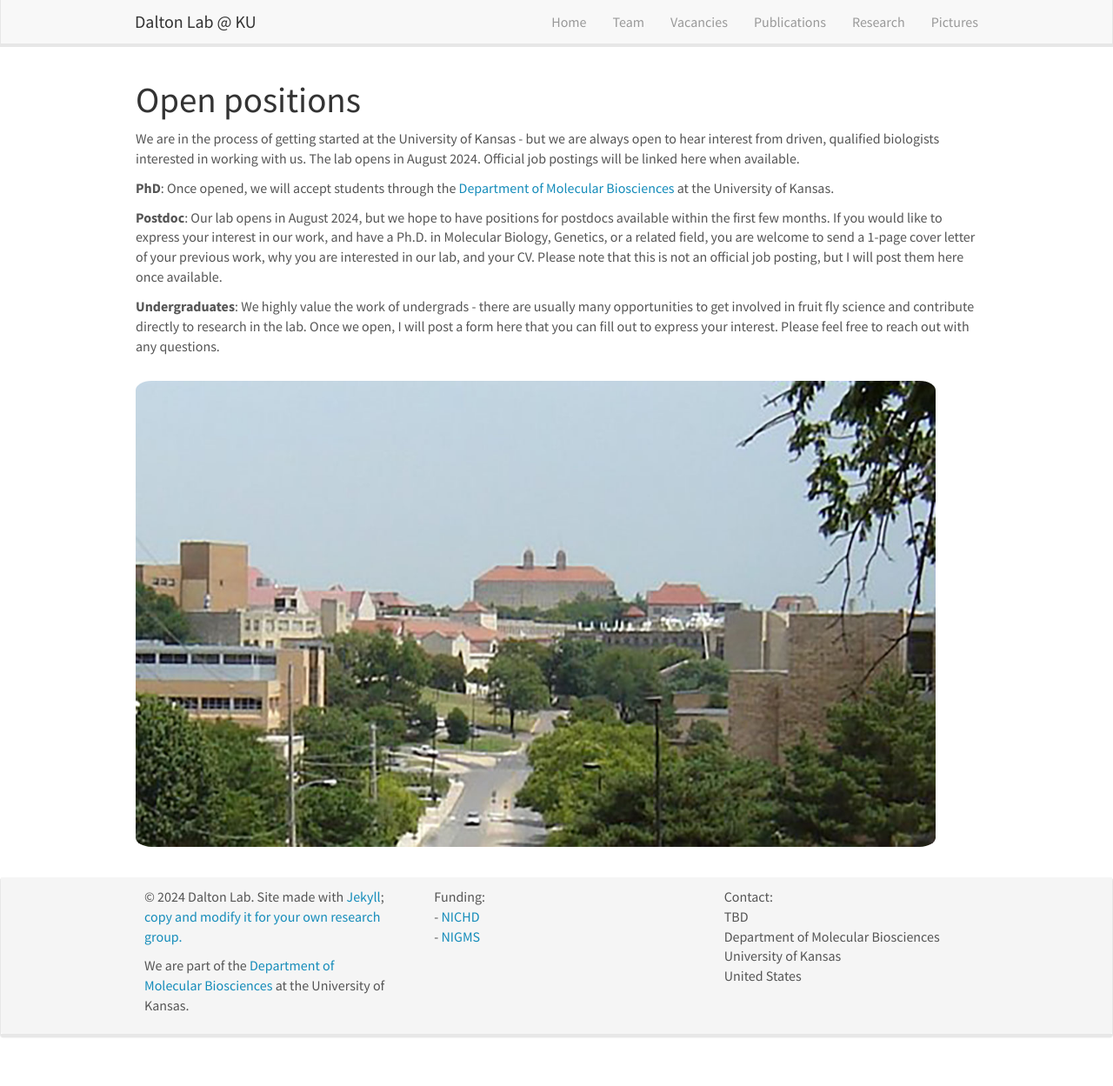
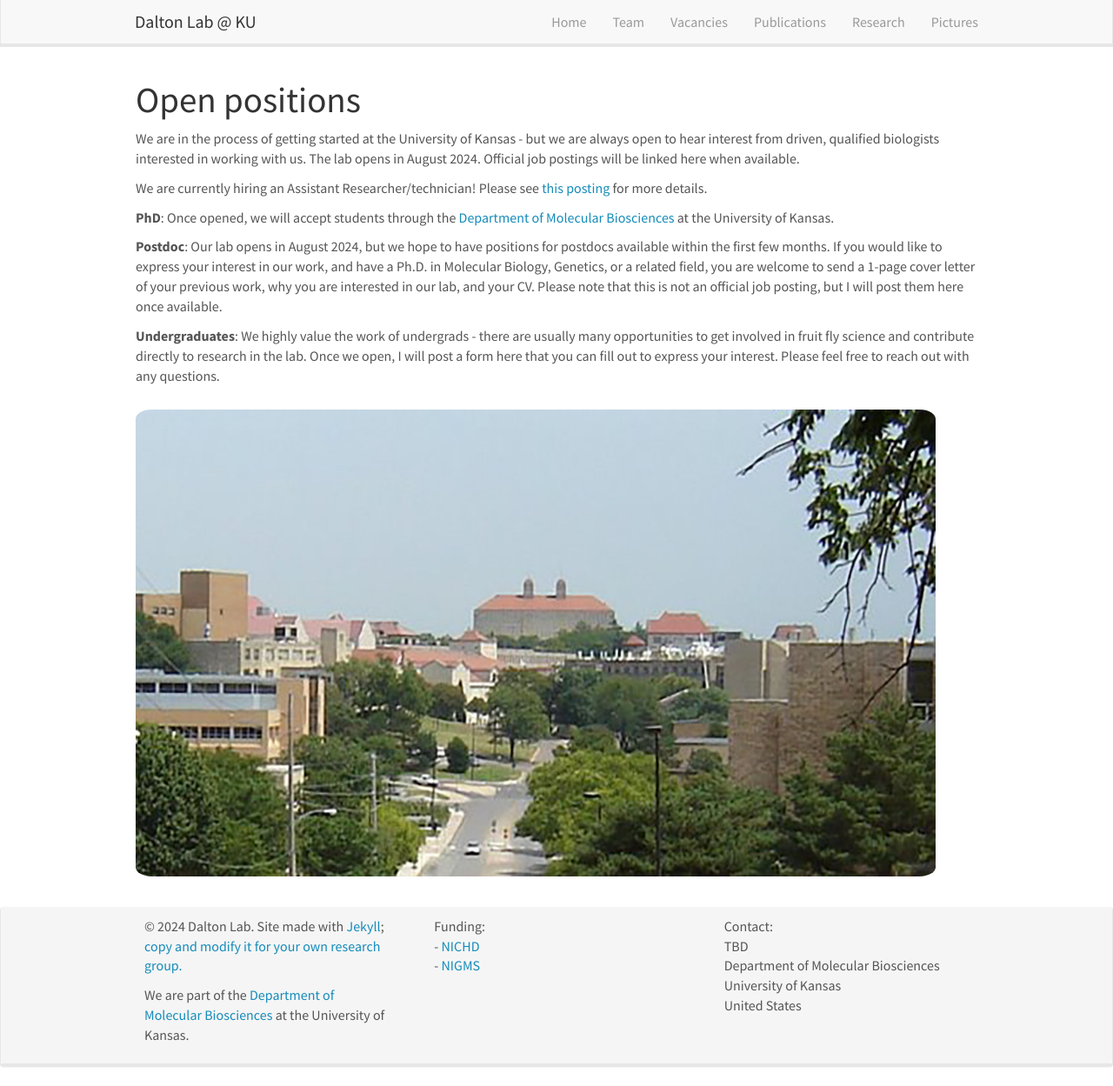
Before and after one commit to hansmdalton/hansmdalton.github.io, a Jekyll site: the page built from _pages/openings.md, in a window 1280 px wide and 1249 px high. Shown: the whole window at 87% size. Built offline with Jekyll 4.4.1, drawn with Linux system fonts in a browser that asks for light colours; nearby versions of some CDN libraries.

Commit message:
Update openings.md

```diff
--- a/_pages/openings.md
+++ b/_pages/openings.md
@@ -10,6 +10,8 @@ permalink: /vacancies
 
 We are in the process of getting started at the University of Kansas - but we are always open to hear interest from driven, qualified biologists interested in working with us. The lab opens in August 2024. Official job postings will be linked here when available.
 
+We are currently hiring an Assistant Researcher/technician! Please see <a href="https://employment.ku.edu/staff/28270BR">this posting</a> for more details.
+
 <strong>PhD</strong>: Once opened, we will accept students through the <a href="https://molecularbiosciences.ku.edu/">Department of Molecular Biosciences</a> at the University of Kansas.
 
 <strong>Postdoc</strong>: Our lab opens in August 2024, but we hope to have positions for postdocs available within the first few months. If you would like to express your interest in our work, and have a Ph.D. in Molecular Biology, Genetics, or a related field, you are welcome to send a 1-page cover letter of your previous work, why you are interested in our lab, and your CV. Please note that this is not an official job posting, but I will post them here once available.
```
